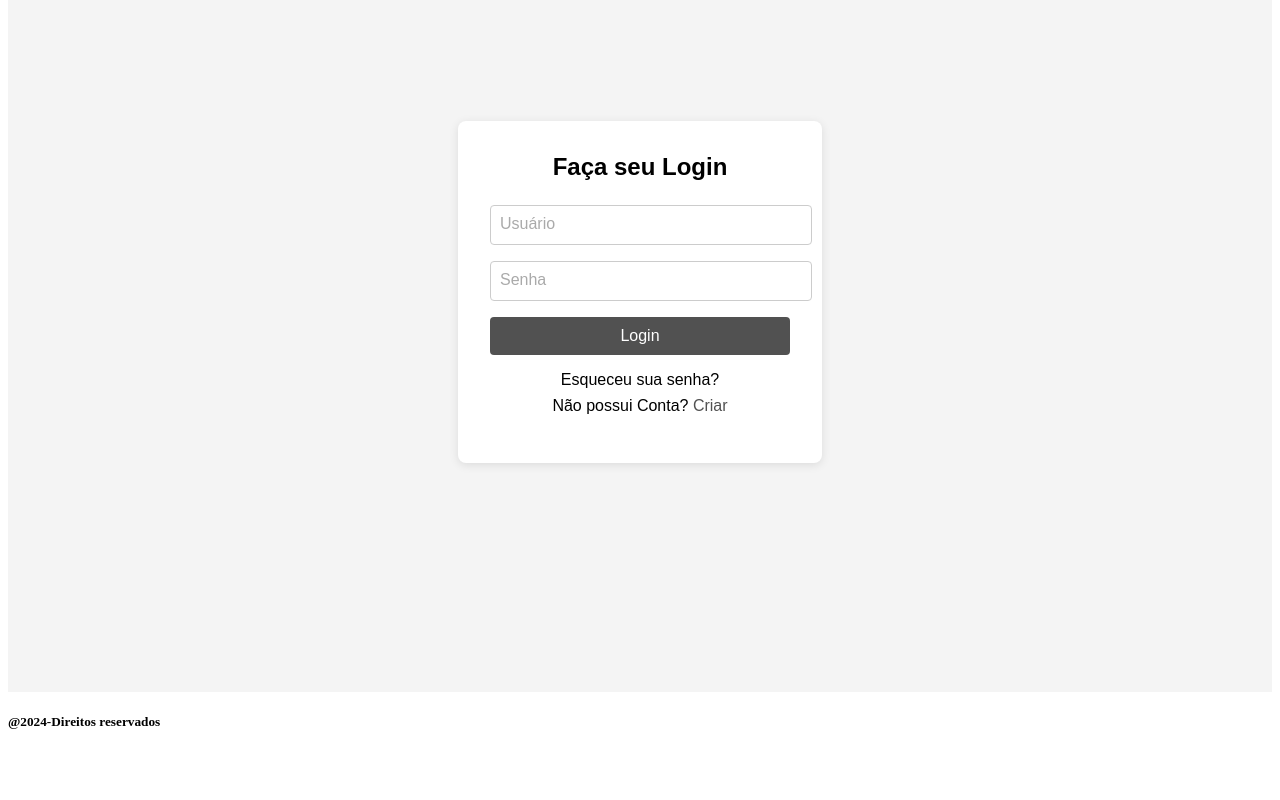
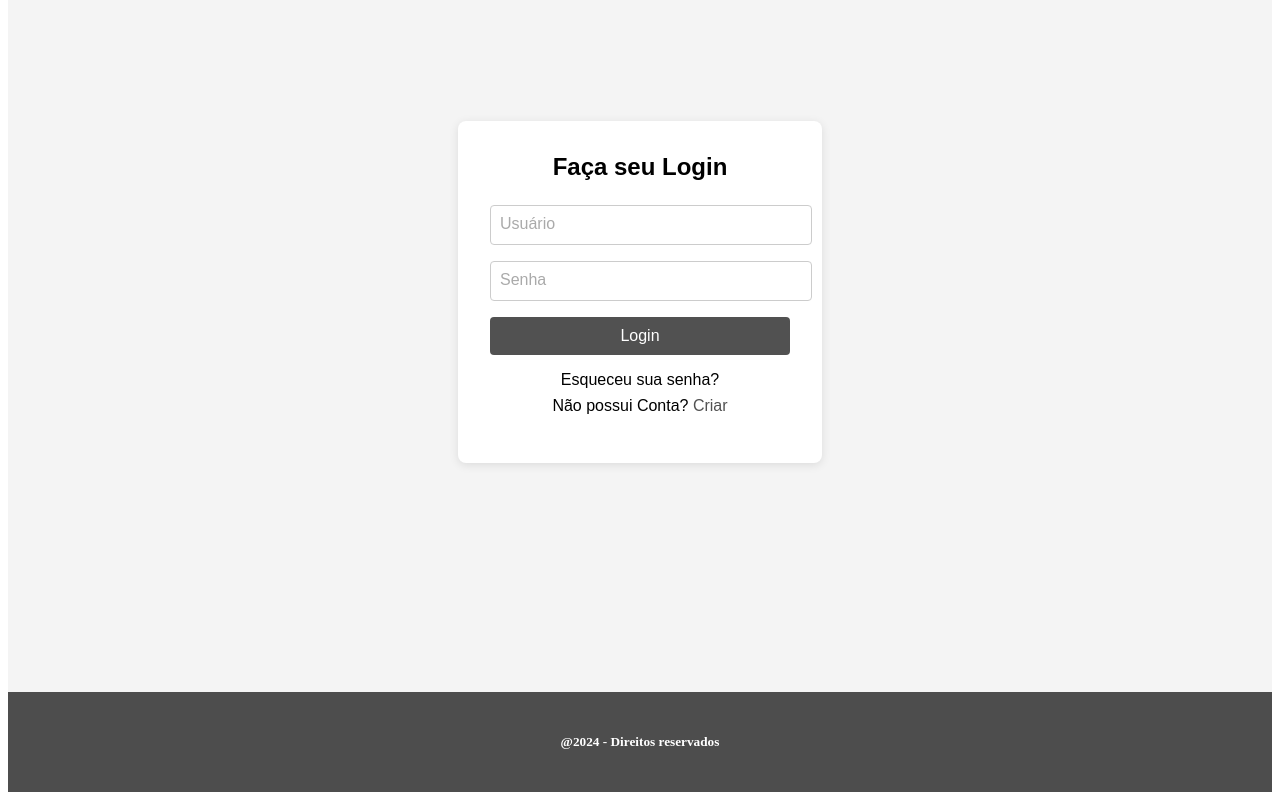
Before and after one commit to Arthurgaa/CP5-WEB, a React (Vite) app: page /login in a window 1280 px wide. Shown: the part 198-998 px from the top of the page. Before the commit the page ends 950 px from the top, so only its background shows below. Built offline with nearby package versions, Linux system fonts and the light colour scheme; data requests are answered from the project's data file.

Commit message:
Footer basico feito

```diff
--- a/src/App.jsx
+++ b/src/App.jsx
@@ -1,17 +1,22 @@
-import Nav from './components/Nav'
-import Footer from './components/Footer'
-import { Outlet } from 'react-router-dom'
+import Nav from './components/Nav';
+import Footer from './components/Footer';
+import { Outlet } from 'react-router-dom';
 
 function App() {
+  return (
+    <div style={{ display: 'flex', flexDirection: 'column', minHeight: '100vh' }}>
+      {/* Navbar no topo */}
+      <Nav />
 
+      {/* Outlet (conteúdo da página) ocupa o espaço flexível */}
+      <div style={{ flexGrow: 1 }}>
+        <Outlet />
+      </div>
 
-  return (
-    <>
-    <Nav/>
-    <Outlet/>
-    <Footer/>
-    </>
-  )
+      {/* Footer no final da página */}
+      <Footer />
+    </div>
+  );
 }
 
-export default App
+export default App;
--- a/src/components/Footer.jsx
+++ b/src/components/Footer.jsx
@@ -1,9 +1,22 @@
-const Footer=()=>{
-    return(
-        <>
-        <h5>@2024-Direitos reservados</h5>
-        </>
-    )
+const Footer = () => {
+    return (
+        <footer style={footerStyle}>
+            <h5>@2024 - Direitos reservados</h5>
+        </footer>
+    );
 }
 
-export default Footer
+const footerStyle = {
+    width: '100%',
+    height: '100px', // Ajuste a altura conforme necessário
+    backgroundColor: '#4d4d4d',
+    color: 'white',
+    display: 'flex',
+    justifyContent: 'center',
+    alignItems: 'center',
+    position: 'relative',
+    bottom: '0',
+    textAlign: 'center',
+};
+
+export default Footer;
```
